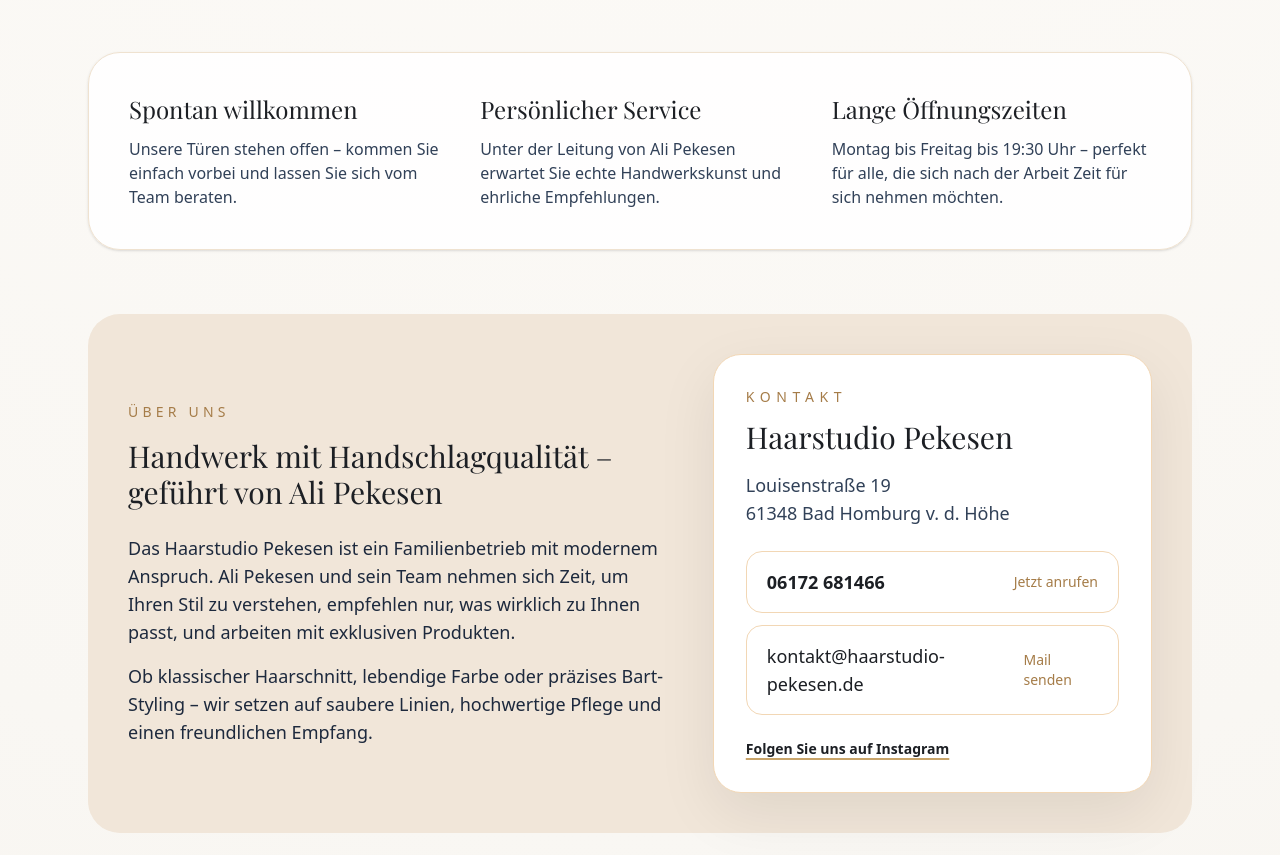
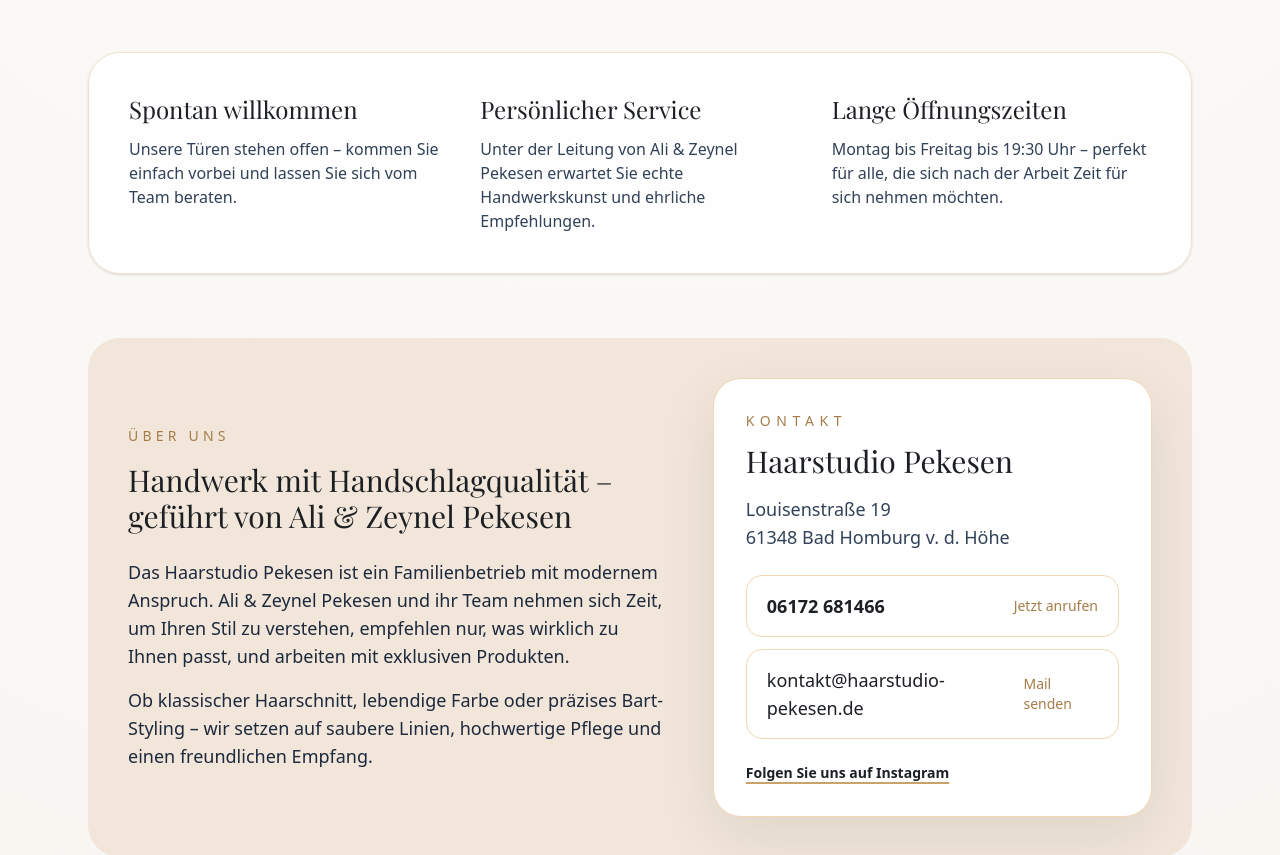
Before and after one commit to guidoffm/haarstudio-pekesen, a Next.js app: page / in a window 1280 px wide. Shown: the part 720-1575 px from the top of the page. Built offline with nearby package versions, Linux system fonts and the light colour scheme; a web font is replaced by a local one.

Commit message:
chore: update owners to Ali & Zeynel

```diff
--- a/src/app/layout.tsx
+++ b/src/app/layout.tsx
@@ -21,6 +21,7 @@ export const metadata: Metadata = {
     "Haarstudio Pekesen",
     "Friseur Bad Homburg",
     "Ali Pekesen",
+    "Zeynel Pekesen",
     "Friseursalon Louisenstraße",
     "ohne Termin",
   ],
--- a/src/app/page.tsx
+++ b/src/app/page.tsx
@@ -19,7 +19,7 @@ const highlights = [
   {
     title: "Persönlicher Service",
     copy:
-      "Unter der Leitung von Ali Pekesen erwartet Sie echte Handwerkskunst und ehrliche Empfehlungen.",
+      "Unter der Leitung von Ali & Zeynel Pekesen erwartet Sie echte Handwerkskunst und ehrliche Empfehlungen.",
   },
   {
     title: "Lange Öffnungszeiten",
@@ -170,11 +170,11 @@ export default function Home() {
               Über uns
             </p>
             <h2 className="section-heading mt-4 text-3xl text-[#1c1f24]">
-              Handwerk mit Handschlagqualität – geführt von Ali Pekesen
+              Handwerk mit Handschlagqualität – geführt von Ali & Zeynel Pekesen
             </h2>
             <p className="mt-6 text-lg text-slate-800">
               Das Haarstudio Pekesen ist ein Familienbetrieb mit modernem Anspruch.
-              Ali Pekesen und sein Team nehmen sich Zeit, um Ihren Stil zu verstehen,
+              Ali & Zeynel Pekesen und ihr Team nehmen sich Zeit, um Ihren Stil zu verstehen,
               empfehlen nur, was wirklich zu Ihnen passt, und arbeiten mit exklusiven Produkten.
             </p>
             <p className="mt-4 text-lg text-slate-800">
@@ -328,7 +328,7 @@ export default function Home() {
 
       <footer className="mx-auto mt-16 w-full max-w-6xl px-6">
         <div className="rounded-[32px] border border-[#efe2d0] bg-white p-8 text-sm text-slate-600">
-          <p className="font-semibold text-[#1c1f24]">Haarstudio Pekesen · Inhaber Ali Pekesen</p>
+          <p className="font-semibold text-[#1c1f24]">Haarstudio Pekesen · Inhaber Ali & Zeynel Pekesen</p>
           <p className="mt-2">
             Louisenstraße 19 · 61348 Bad Homburg v. d. Höhe · Telefon 06172 681466 · kontakt@haarstudio-pekesen.de
           </p>
```
